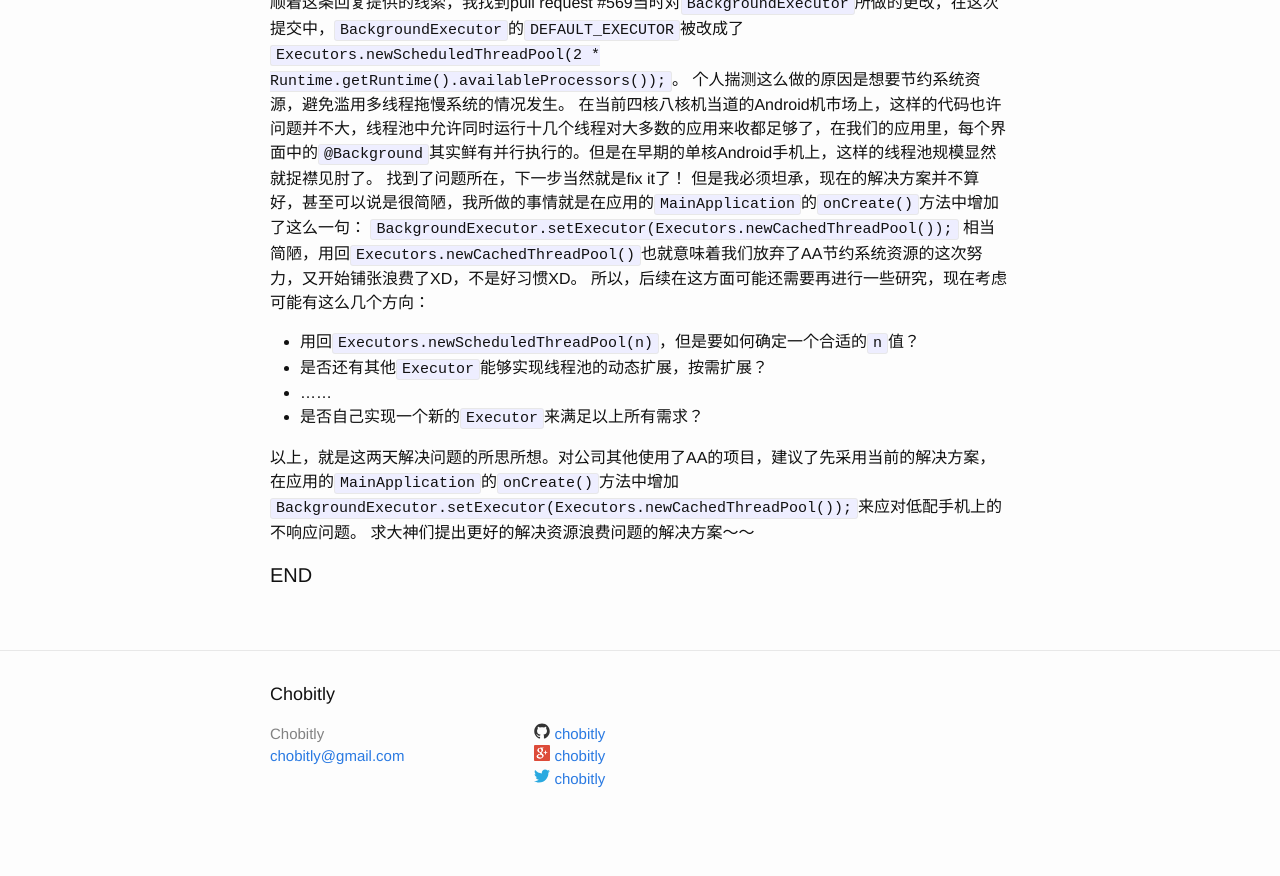
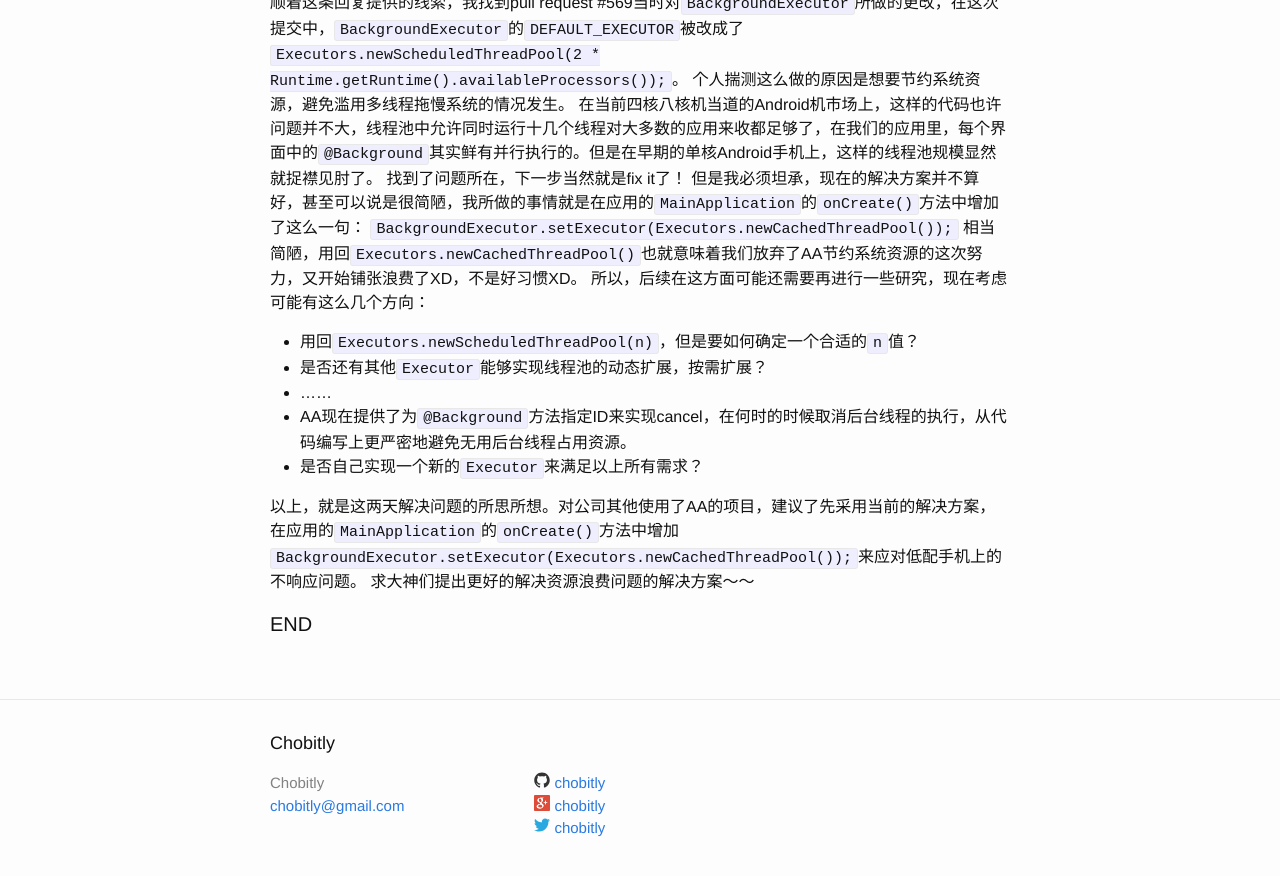
Before and after one commit to chobitly/chobitly.github.io, a Jekyll site: the page built from _posts/2015-05-07-Something-About-AA-BackgroundExecutor.markdown, in a window 1280 px wide and 900 px high, scrolled down 1953 px. Shown: the top 876 px of the window. Built offline with Jekyll 4.4.1, drawn with Linux system fonts in a browser that asks for light colours; before the commit the page ends 2803 px from its top, so only the background shows below that.

Commit message:
micro fixed.

```diff
--- a/_posts/2015-05-07-Something-About-AA-BackgroundExecutor.markdown
+++ b/_posts/2015-05-07-Something-About-AA-BackgroundExecutor.markdown
@@ -76,6 +76,7 @@ AA实际生成的代码是：
 * 用回`Executors.newScheduledThreadPool(n)`，但是要如何确定一个合适的`n`值？
 * 是否还有其他`Executor`能够实现线程池的动态扩展，按需扩展？
 * ……
+* AA现在提供了为`@Background`方法指定ID来实现cancel，在何时的时候取消后台线程的执行，从代码编写上更严密地避免无用后台线程占用资源。
 * 是否自己实现一个新的`Executor`来满足以上所有需求？
 
 以上，就是这两天解决问题的所思所想。对公司其他使用了AA的项目，建议了先采用当前的解决方案，在应用的`MainApplication`的`onCreate()`方法中增加`BackgroundExecutor.setExecutor(Executors.newCachedThreadPool());`来应对低配手机上的不响应问题。
```
